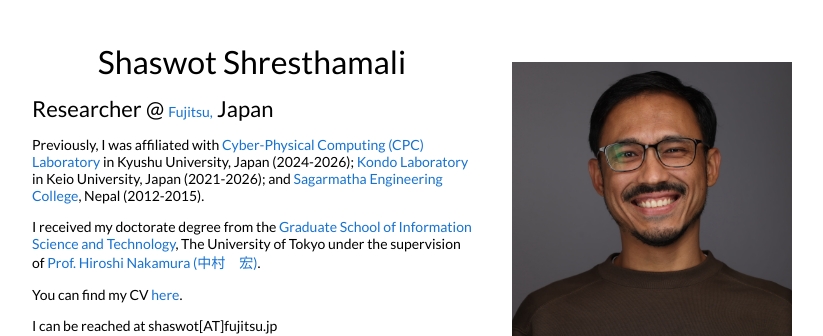
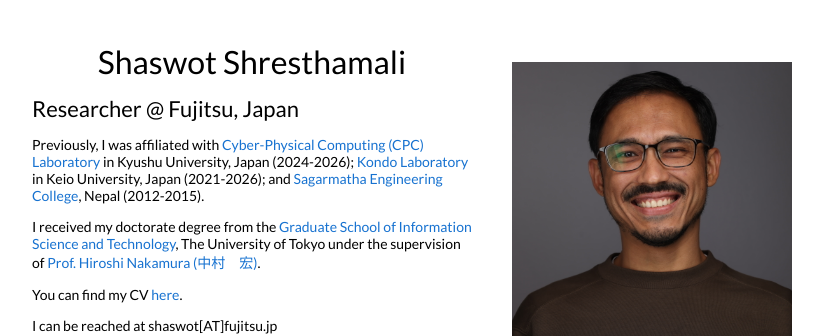
Before and after one commit to shaswot/shaswot.github.io, a Jekyll site: the page built from _posts/2025-09-19-SQRL.markdown, in a window 1280 px wide and 900 px high. Shown: the top 336 px of the window, without its empty margins (228-1051 px from the left). Built offline with Jekyll 4.4.1, drawn with Linux system fonts in a browser that asks for light colours.

```diff
--- a/_layouts/default.html
+++ b/_layouts/default.html
@@ -25,7 +25,7 @@
             <tr style="padding:0px">
               <td style="padding:2.5%;width:60%;vertical-align:middle">
                 <h1>Shaswot Shresthamali</h1>
-                <h2>Researcher @ <a href="https://global.fujitsu/en-global">Fujitsu,</a> Japan</h2>
+                <h2>Researcher @ Fujitsu, Japan</h2>
 
                 <p>
                   Previously, I was affiliated with <a href="https://cpc.ait.kyushu-u.ac.jp/en/">Cyber-Physical Computing (CPC) Laboratory</a> in Kyushu University, Japan (2024-2026); <a href="https://www.acsl.ics.keio.ac.jp">Kondo Laboratory</a> in Keio University, Japan (2021-2026); and <a href="https://sagarmatha.edu.np/">Sagarmatha Engineering College</a>, Nepal (2012-2015).
@@ -262,7 +262,7 @@
               <td style="padding:0px">
                 <br>
                 <p style="text-align:center;font-size:small;">
-                  Design and source code from <a style="font-size:small;" href="https://leonidk.com/">Leonid Keselman's website</a>
+                  Design and source code from <a style="font-size:small;" href="https://leonidk.com/">Leonid Keselman's website</a><br>
                   Last updated: {{ site.time | date: "%Y-%m-%d" }}
                 </p>
               </td>
```
